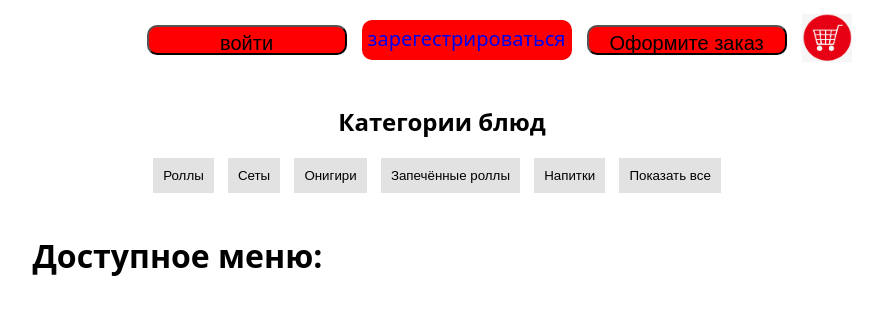
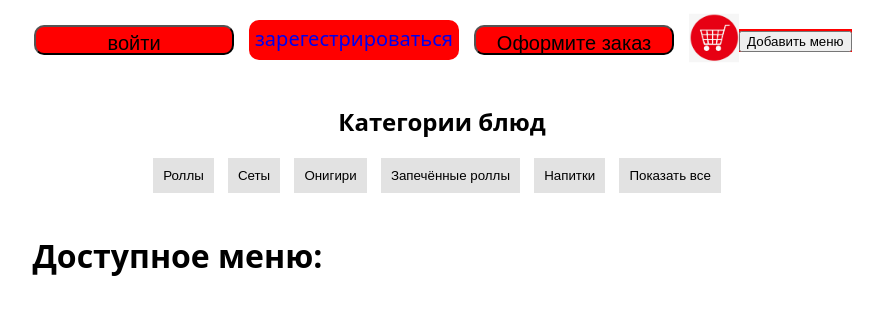
Before and after one commit to chekau/sushi_bar_web, a Python web app: template src/templates/index.html in a window 1280 px wide. Shown: the top 315 px of the page, without its empty margins (198-1081 px from the left). Run offline with Jinja, Linux system fonts and the light colour scheme; the template is opened without the code that fills it, so the values that code supplies are empty.

Commit message:
применил ЧИСТЫЙ КОД

```diff
--- a/src/static/css/style.css
+++ b/src/static/css/style.css
@@ -68,6 +68,7 @@ body {
     background-color: red;
     margin-top: 70px;
     border-radius: 20px;
+    transition: transform 0.2s; /* Плавный переход при наведении */
 }
 
 .dish_image_detail {
@@ -376,6 +377,9 @@ basket {
     color: #999;
 }
 
+.admin_panel {
+    background-color: red;
+}
 
 
 
--- a/src/templates/add_menu.html
+++ b/src/templates/add_menu.html
@@ -10,7 +10,6 @@
 
     <div class="add_menu">
     <h1>Добавить блюдо</h1>
-
 
     <form
     action="{{  url_for('add_menu') }}"
--- a/src/templates/index.html
+++ b/src/templates/index.html
@@ -50,7 +50,13 @@
 
             </div>
 
-
+            <div class="admin_panel">
+            <form action="{{ url_for('add_menu') }}" method="get">
+                <button>
+                    Добавить меню
+                </button>
+            </form>
+            </div>
 
             </div>
 
@@ -75,21 +81,14 @@
     </div>
 
 
-
-
     <div class="dish_list">
         <h1>Доступное меню:</h1>
-
-
 
             <div class="dish_table">
                 {% for dish_group in groups %}
 
                 <div class="dish_table_row">
                     {% for dish in dish_group %}
-
-
-
 
                     <div class="dish_card" data-name="{{ dish.name|lower }}">
                         <a href="{{ url_for('get_dish', name=dish.name) }}" class="link_dish">
@@ -101,17 +100,13 @@
                             <img src="{{ url_for('static', filename='uploads/default_dish.jpg') }}" class="dish_image">
                             {% endif %}
 
-
-
                         </h3>
-
-
 
                            <b> <h4>{{dish.name}}</h4> </b>
 
 
 
-                        <button class="header_button_price">
+                          <button class="header_button_price">
                                 {{dish.price}} ₽
 
                         </button>
@@ -129,16 +124,11 @@
 
                 {% endfor %}
 
-
-
             </div>
 
     </div>
 
-
-
     </div>
-
 
 </body>
 </html>
--- a/src/templates/login.html
+++ b/src/templates/login.html
@@ -36,8 +36,6 @@
             <button type="submit">Сохранить</button>
 
 
-
-
         </form>
         <p>Нет аккаунта? <a href="{{ url_for('register') }}">Зарегистрироваться</a></p>
     </div>
--- a/src/templates/register.html
+++ b/src/templates/register.html
@@ -15,7 +15,6 @@
         {% for message in get_flashed_messages() %}
         <div class="error_message">{{ message }}</div>
         {% endfor %}
-
 
 
             <div class="form_group">
--- a/src/templates/show_cart.html
+++ b/src/templates/show_cart.html
@@ -7,8 +7,9 @@
     <title>Корзина</title>
 </head>
 <body>
-<h1>Ваш заказ:</h1>
+
 <div class="basket">
+    <h1>Ваш заказ:</h1>
     {% if dishes %}
         <div class="basket-grid">
             {% for dish in dishes %}
@@ -21,9 +22,6 @@
                 </div>
             {% endfor %}
         </div>
-        <div class="basket-total">
-            <strong>Итого руб.</strong>
-        </div>
     {% else %}
         <p class="empty-basket">Ваша корзина пуста.</p>
     {% endif %}
```
Also changed, not shown: app.py (+0 -46 lines), src/database.py (+0 -11 lines), src/templates/dish.html (+1 -14 lines).
